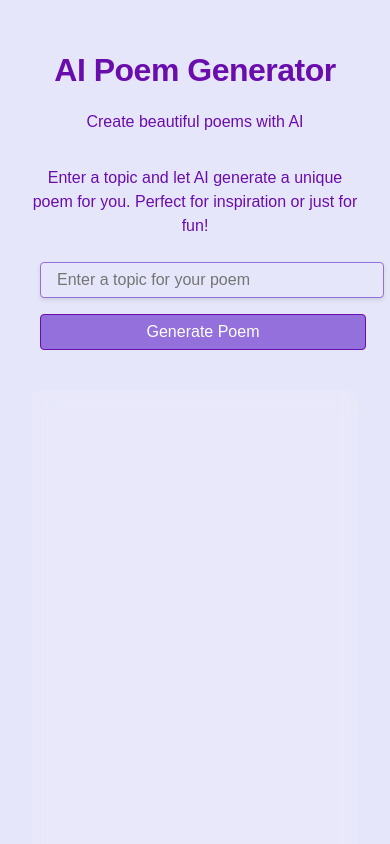
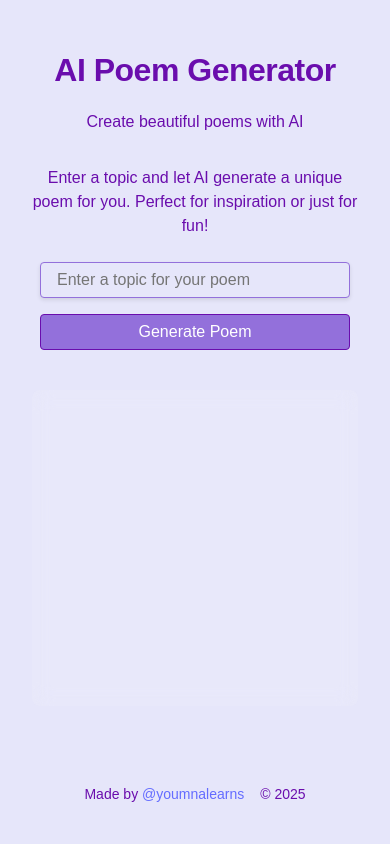
Before and after one commit to Youmna-Hammoud/ai-poem-app, a React (Vite) app: page / in a window 390 px wide. Shown: the top 844 px of the page. Built offline with nearby package versions, Linux system fonts and the light colour scheme.

Commit message:
Final Fix: App Ready for sharing

```diff
--- a/src/App.css
+++ b/src/App.css
@@ -32,7 +32,6 @@ button {
   border-radius: 4px;
   transition: all 0.2s ease;
   width: auto;
-  min-width: 150px;
   margin: 0.5rem;
 }
 
@@ -61,12 +60,13 @@ input[type="text"] {
 .poem-output {
   display: grid;
   gap: 1.5rem;
-  padding: 2rem;
+  padding: 0.5rem;
   background: rgba(255, 255, 255, 0.1);
   backdrop-filter: blur(10px);
   border-radius: 8px;
   margin: 2rem 0;
   color: #6a0dad;
+  min-height: 100px;
 }
 
 footer {
@@ -92,11 +92,9 @@ footer a:hover {
     font-size: 2rem;
   }
   button {
-    width: 100%;
+    width: auto;
   }
-  input[type="text"] {
-    width: calc(100% - 1rem);
-  }
+
   .container {
     gap: 1rem;
   }
@@ -104,6 +102,12 @@ footer a:hover {
   .input-section {
     padding: 0 1rem;
   }
+
+  .poem-output {
+    max-height: 300px;
+    overflow-y: auto;
+  }
+
 }
 
 
```
Also changed, not shown: 1 other file (tests, documents, lock files or other folders).
